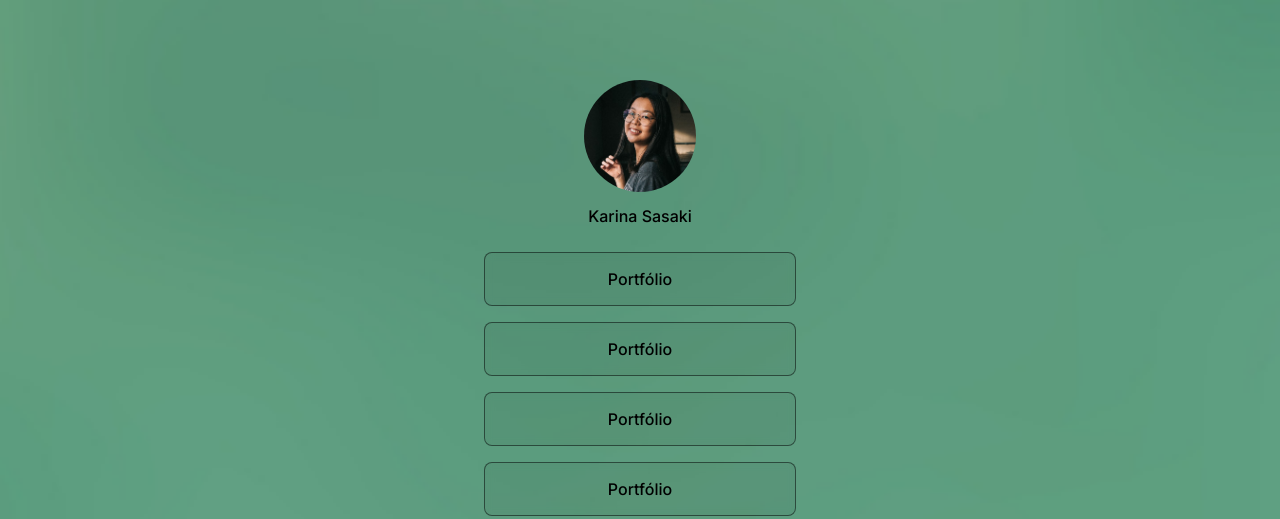
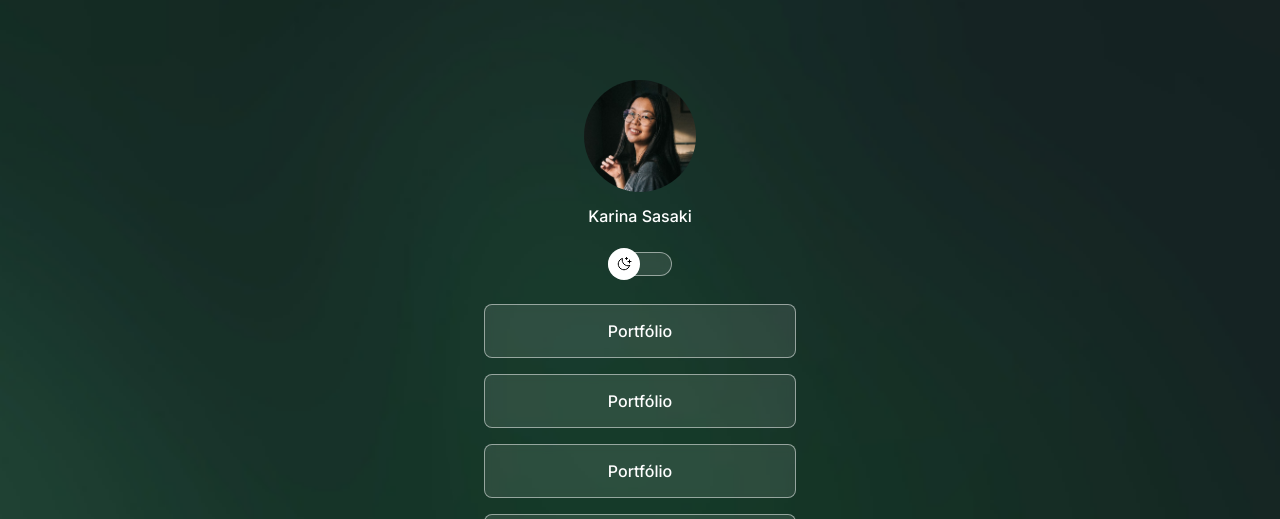
Before and after one commit to karinasasaki/DevLinks, a plain HTML site: page index.html in a window 1280 px wide. Shown: the top 519 px of the page. Drawn offline with Linux system fonts and the light colour scheme.

Commit message:
Alterna os modos light e dark

```diff
--- a/index.html
+++ b/index.html
@@ -1,5 +1,5 @@
 <!DOCTYPE html>
-<html lang="pt-BR" class="light">
+<html lang="pt-BR" class="">
   <head>
     <meta charset="UTF-8">
     <meta name="viewport" content="width=device-width, initial-scale=1.0">
@@ -11,6 +11,10 @@
       <div class="profile">
         <img src="assets/profile-pic-dark.jpg" alt="Foto de Karina Sasaki sorrindo, usando óculos e camiseta cinza.">
         <p>Karina Sasaki</p>
+      </div>
+      <div class="switch">
+        <button></button>
+        <span></span>
       </div>
       <ul>
         <li><a href="https://github.com/karinasasaki" target="_blank">Portfólio</a></li>
--- a/style.css
+++ b/style.css
@@ -13,6 +13,7 @@
   --surface-color: rgba(255, 255, 255, 0.1);
   --surface-color-hover: rgba(255, 255, 255, 0.2);
   --highlight-color: rgba(255, 255, 255, 0.2);
+  --switch-bg-url: url(assets/moon.svg);
 }
 
 .light {
@@ -22,6 +23,7 @@
   --surface-color: rgba(0, 0, 0, 0.05);
   --surface-color-hover: rgba(0, 0, 0, 0.2);
   --highlight-color: rgba(0, 0, 0, 0.1);
+  --switch-bg-url: url(assets/sun.svg);
 }
 
 body {
@@ -53,7 +55,42 @@ body * {
 .profile p {
   font-weight: 500;
   line-height: 24px;
-  margin-top: 8px;
+  margin: 8px 0 24px;
+}
+
+.switch {
+  position: relative;
+  width: 64px;
+  margin: 4px auto;
+}
+
+.switch button {
+  width: 32px;
+  height: 32px;
+  background: #FFF var(--switch-bg-url) no-repeat center;
+  border: 0;
+  border-radius: 50%;
+  position: absolute;
+  top: 50%;
+  left: 0;
+  z-index: 1;
+  transform: translateY(-50%);
+}
+
+.light .switch button {
+  right: 0;
+  left: initial;
+}
+
+.switch span {
+  display: block;
+  width: 64px;
+  height: 24px;
+  background: var(--surface-color);
+  border: 1px solid rgba(255, 255, 255, 0.5);
+  backdrop-filter: blur(4px);
+  -webkit-backdrop-filter: blur(4px);
+  border-radius: 48px;
 }
 
 ul {
@@ -80,9 +117,8 @@ ul li a {
 }
 
 ul li a:hover {
-  border:  1.5px solid var(--text-color);
+  border: 1.5px solid var(--text-color);
   background-color: var(--surface-color-hover);
-
 }
 
 .social-links {
```
Also changed, not shown: assets/moon-stars.svg (deleted), assets/moon.svg (added), assets/sun.svg.
